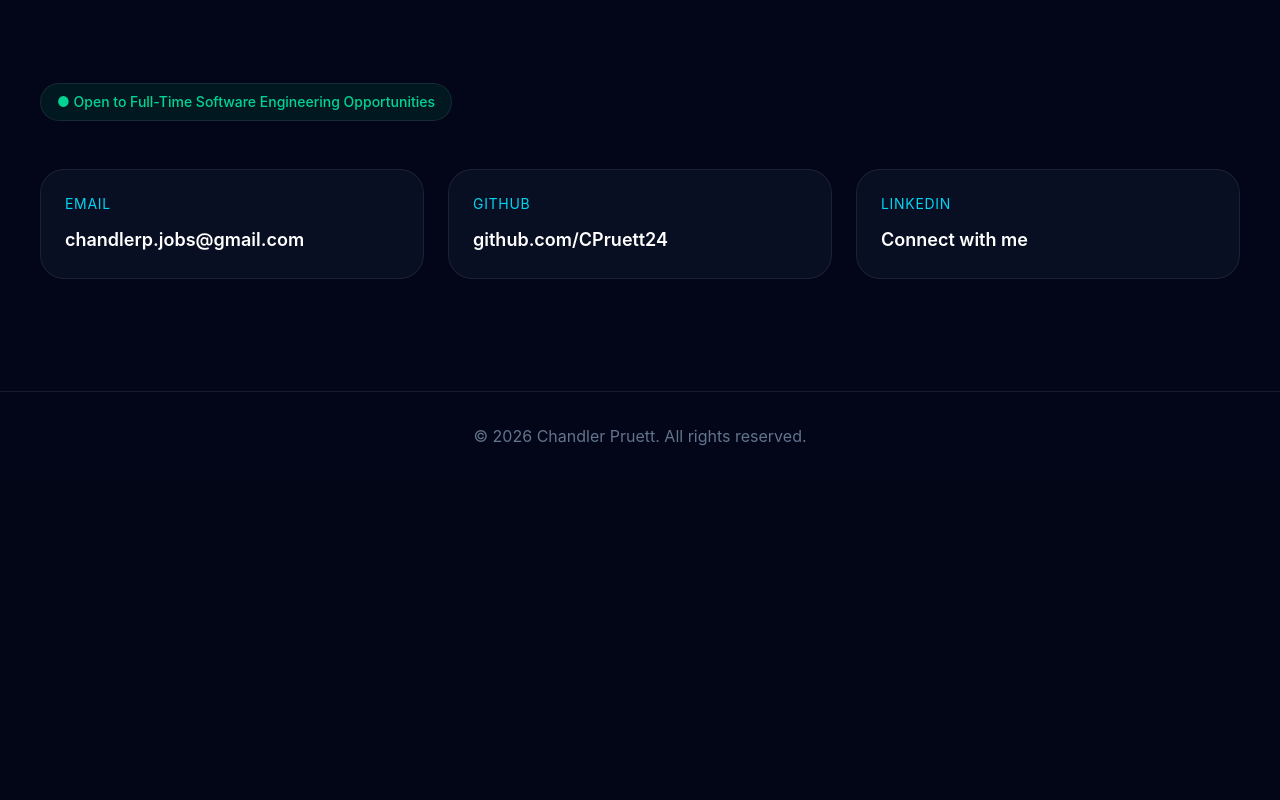
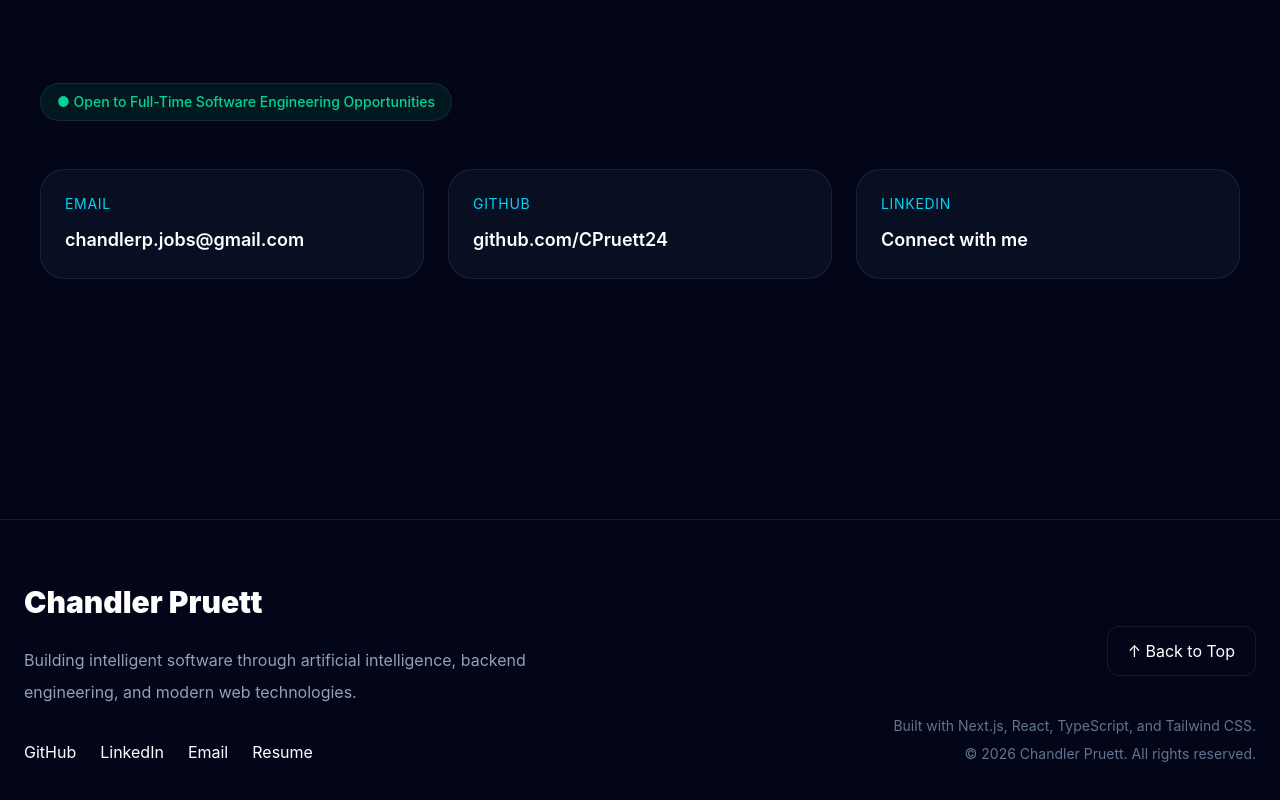
Before and after one commit to CPruett24/portfolio-website, a Next.js app: page / in a window 1280 px wide. Shown: the part 7145-7945 px from the top of the page. Before the commit the page ends 7625 px from the top, so only its background shows below. Built offline with nearby package versions, Linux system fonts and the light colour scheme.

Commit message:
feat: redesign footer

```diff
--- a/src/app/projects/[slug]/page.tsx
+++ b/src/app/projects/[slug]/page.tsx
@@ -3,6 +3,7 @@ import { notFound } from "next/navigation";
 import ProjectHero from "@/components/projects/ProjectHero";
 import ProjectSection from "@/components/projects/ProjectSection";
 import TechStack from "@/components/projects/TechStack";
+import ArchitectureFlow from "@/components/projects/ArchitectureFlow";
 
 import { projects } from "@/data/projects";
 
@@ -41,7 +42,9 @@ export default async function ProjectPage({
       </ProjectSection>
 
       <ProjectSection title="Architecture">
-          <BulletList items={project.architecture} />
+          <ArchitectureFlow
+              steps={project.architecture}
+          />
       </ProjectSection>
 
       <ProjectSection title="Key Features">
--- /dev/null
+++ b/src/components/layout/BackToTop.tsx
@@ -0,0 +1,19 @@
+"use client";
+
+export default function BackToTop() {
+  function handleClick() {
+    window.scrollTo({
+      top: 0,
+      behavior: "smooth",
+    });
+  }
+
+  return (
+    <button
+      onClick={handleClick}
+      className="rounded-xl border border-cyan-500/30 px-5 py-3 transition hover:bg-cyan-500 hover:text-white"
+    >
+      ↑ Back to Top
+    </button>
+  );
+}
--- a/src/components/layout/Footer.tsx
+++ b/src/components/layout/Footer.tsx
@@ -1,7 +1,80 @@
+import Link from "next/link";
+import BackToTop from "./BackToTop";
+
+import { siteConfig } from "@/config/site";
+
 export default function Footer() {
+  const year = new Date().getFullYear();
+
   return (
-    <footer className="border-t border-white/10 py-8 text-center text-slate-500">
-      © {new Date().getFullYear()} Chandler Pruett. All rights reserved.
+    <footer className="mt-32 border-t border-white/10 bg-slate-950">
+      <div className="mx-auto max-w-7xl px-6 py-16">
+
+        <div className="grid gap-12 lg:grid-cols-2">
+
+          <div>
+            <h2 className="text-3xl font-black">
+              {siteConfig.name}
+            </h2>
+
+            <p className="mt-6 max-w-xl leading-8 text-slate-400">
+              Building intelligent software through artificial intelligence,
+              backend engineering, and modern web technologies.
+            </p>
+
+            <div className="mt-8 flex flex-wrap gap-6">
+
+              <Link
+                href={siteConfig.github}
+                target="_blank"
+                className="transition hover:text-cyan-400"
+              >
+                GitHub
+              </Link>
+
+              <Link
+                href={siteConfig.linkedin}
+                target="_blank"
+                className="transition hover:text-cyan-400"
+              >
+                LinkedIn
+              </Link>
+
+              <a
+                href={`mailto:${siteConfig.email}`}
+                className="transition hover:text-cyan-400"
+              >
+                Email
+              </a>
+
+              <a
+                href={siteConfig.resume}
+                download
+                className="transition hover:text-cyan-400"
+              >
+                Resume
+              </a>
+
+            </div>
+          </div>
+
+          <div className="flex flex-col justify-end lg:items-end">
+
+            <BackToTop />
+
+            <p className="mt-10 text-right text-sm text-slate-500">
+              Built with Next.js, React, TypeScript, and Tailwind CSS.
+            </p>
+
+            <p className="mt-2 text-right text-sm text-slate-500">
+              © {year} {siteConfig.name}. All rights reserved.
+            </p>
+
+          </div>
+
+        </div>
+
+      </div>
     </footer>
   );
 }
--- /dev/null
+++ b/src/components/projects/ArchitectureFlow.tsx
@@ -0,0 +1,26 @@
+type Props = {
+  steps: string[];
+};
+
+export default function ArchitectureFlow({
+  steps,
+}: Props) {
+  return (
+    <div className="mt-8">
+      {steps.map((step, index) => (
+        <div
+          key={step}
+          className="flex flex-col items-center"
+        >
+          <div className="w-full max-w-xl rounded-2xl border border-white/10 bg-slate-900/60 px-6 py-5 text-center font-semibold backdrop-blur-xl">
+            {step}
+          </div>
+
+          {index < steps.length - 1 && (
+            <div className="h-8 w-px bg-cyan-500/40" />
+          )}
+        </div>
+      ))}
+    </div>
+  );
+}
```
